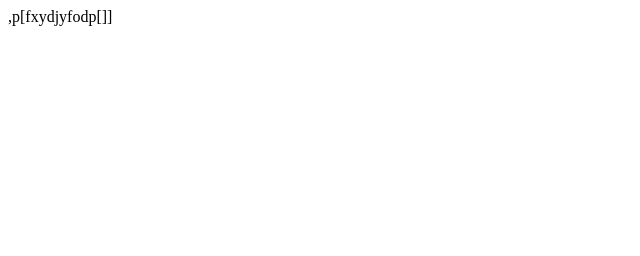
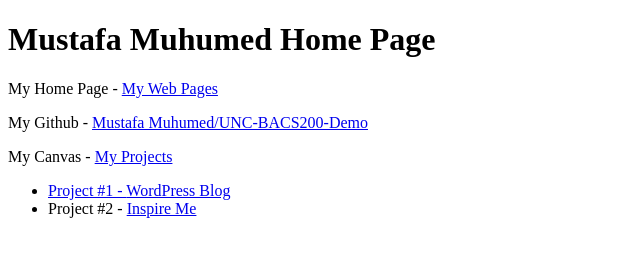
Before and after one commit to muhu7388/BACS-200, a plain HTML site: page bacs200/index.html in a window 1280 px wide. Shown: the whole page, without its empty margins (0-640 px from the left). Drawn offline with Linux system fonts and the light colour scheme.

Commit message:
Update index.html

```diff
--- a/bacs200/index.html
+++ b/bacs200/index.html
@@ -1 +1,47 @@
-,p[fxydjyfodp[]]
+<!DOCTYPE html>
+<html lang="en">
+
+<head>
+    <meta charset="UTF-8">
+    <title>UNC BACS 200 </title>
+</head>
+
+<body>
+    <h1>Mustafa Muhumed Home Page</h1>
+
+    <p>
+        My Home Page -
+        <a href="https://unco-bacs.org/bacs200/demo/index.html">
+            My Web Pages
+        </a>
+    </p>
+    <p>
+        My Github -
+        <a href="https://github.com/Mark-Seaman/UNC-BACS200-Demo">
+            Mustafa Muhumed/UNC-BACS200-Demo
+        </a>
+    </p>
+    <p>
+        My Canvas -
+        <a href="https://canvas.un>Canvas</a>
+    </p>
+
+
+    <h2>My Projects</h2>
+    <ul>
+        <li>
+            Project #1 - <a href="https://unco-bacs.org">
+                WordPress Blog
+            </a>
+        </li>
+        <li>
+            Project #2 -
+            <a href="02/index.html">
+                Inspire Me
+            </a>
+        </li>
+    </ul>
+
+</body>
+
+</html>
```
